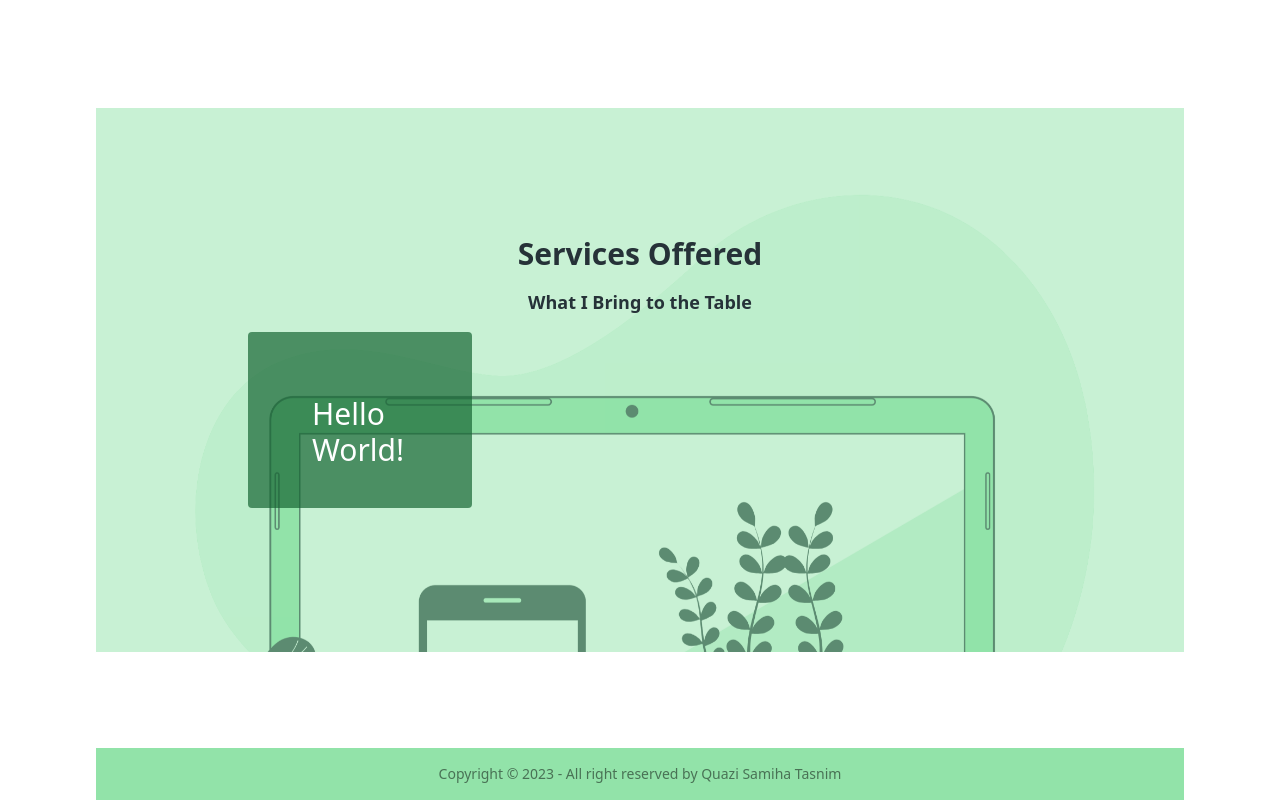
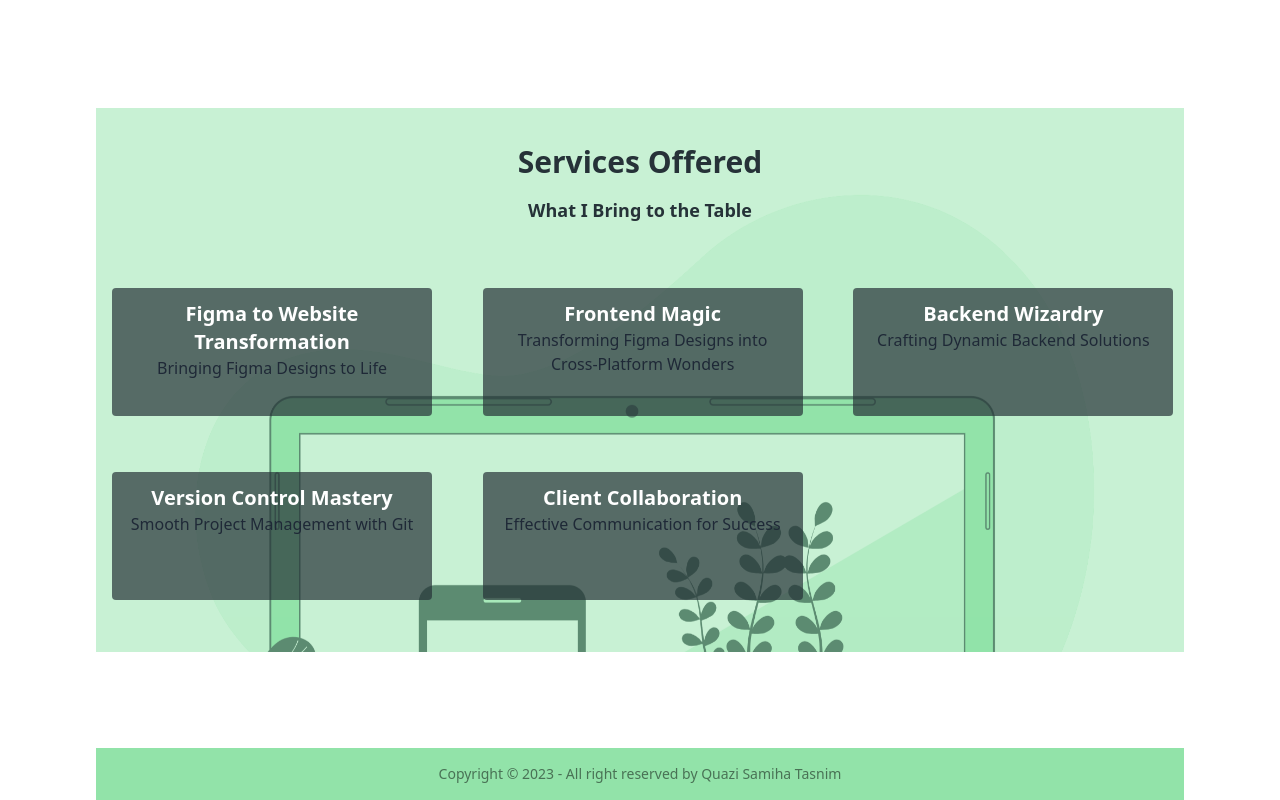
Before and after one commit to QuaziSamiha/portfolio_samiha, a React (Vite) app: page / in a window 1280 px wide. Shown: the part 1719-2519 px from the top of the page. Built offline with nearby package versions, Linux system fonts and the light colour scheme.

Commit message:
google font added

```diff
--- a/index.html
+++ b/index.html
@@ -2,6 +2,12 @@
 <html lang="en" data-theme="light">
   <head>
     <meta charset="UTF-8" />
+    <link rel="preconnect" href="https://fonts.googleapis.com" />
+    <link rel="preconnect" href="https://fonts.gstatic.com" crossorigin />
+    <link
+      href="https://fonts.googleapis.com/css2?family=Roboto:ital,wght@0,100;0,300;0,400;0,500;0,700;0,900;1,100;1,300;1,400;1,500;1,700;1,900&display=swap"
+      rel="stylesheet"
+    />
     <link rel="icon" type="image/svg+xml" href="./src/assets/images/user.svg" />
     <meta name="viewport" content="width=device-width, initial-scale=1.0" />
     <title>Quazi Samiha Tasnim</title>
--- a/src/pages/Home/Services/Services.jsx
+++ b/src/pages/Home/Services/Services.jsx
@@ -28,11 +28,20 @@ const Services = () => {
             <h1 className="font-bold text-3xl pb-4">Services Offered</h1>
             <h3 className="text-lg font-semibold">What I Bring to the Table</h3>
           </div>
-          <div className="grid grid-cols-1 md:grid-cols-2 lg:grid-cols-3 gap-6">
-            {console.log(services)}
-            <div className="w-56 h-44 p-16 m-4 rounded bg-green-800 bg-opacity-70">
-              <h1 className="text-3xl text-white font-thin">Hello World!</h1>
-            </div>
+          <div className="grid grid-cols-1 md:grid-cols-2 lg:grid-cols-3 gap-6 mt-12">
+            {services.map((service, index) => (
+              <>
+                <div
+                  key={index}
+                  className="w-80 h-32 text-center p-3 m-4 rounded bg-[#263238] bg-opacity-70"
+                >
+                  <h1 className="text-xl text-white font-bold">
+                    {service.title}
+                  </h1>
+                  <p>{service.subtitle}</p>
+                </div>
+              </>
+            ))}
           </div>
         </div>
       </div>
```
